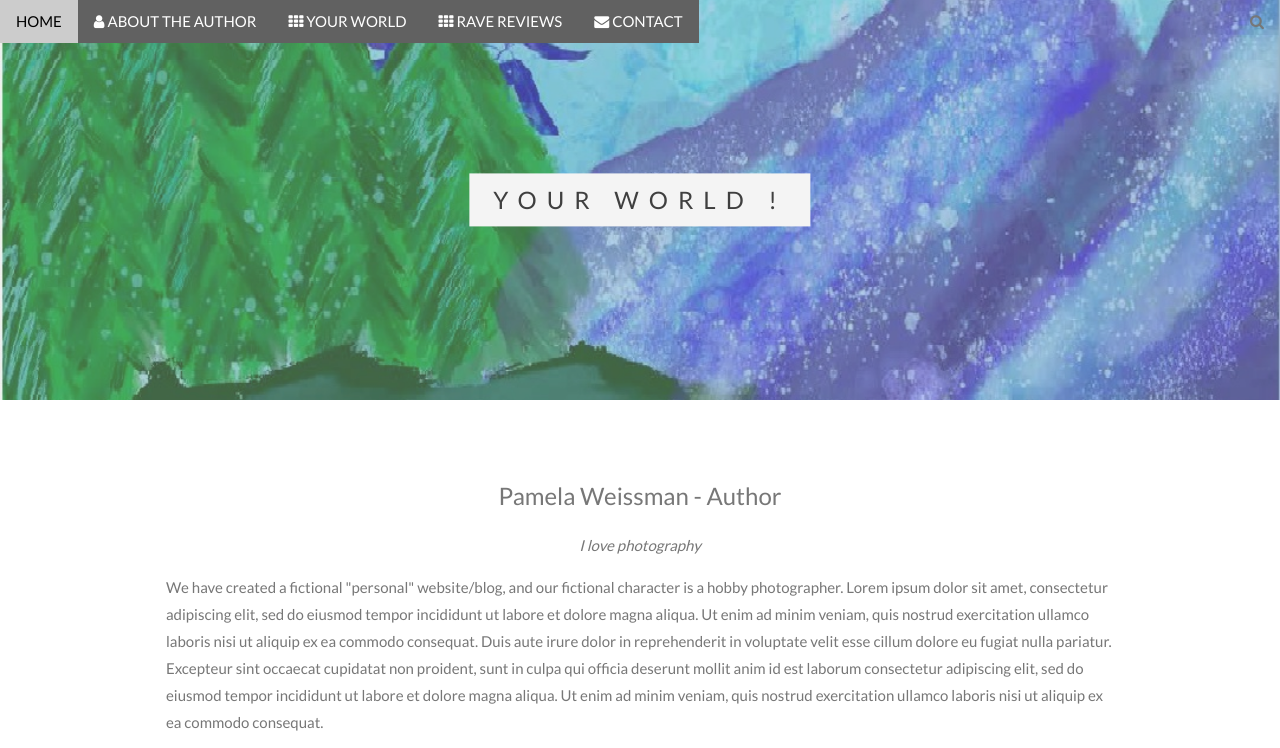
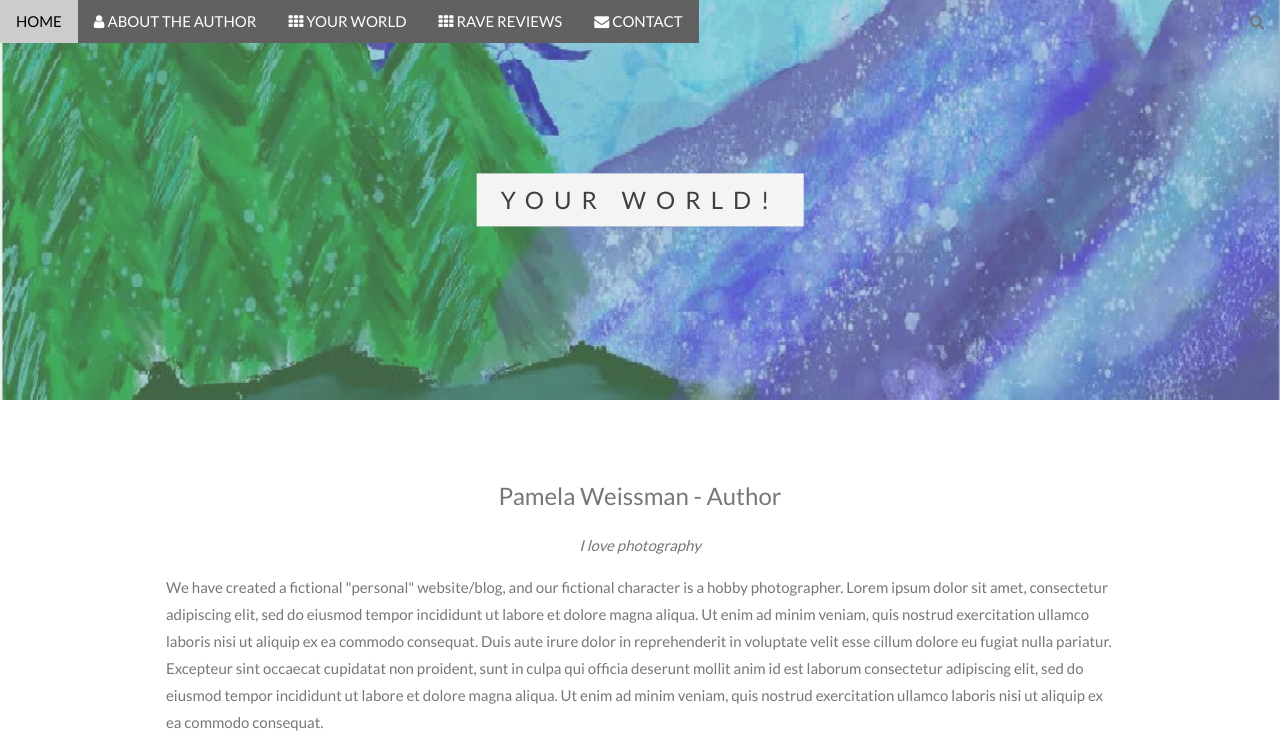
Before and after one commit to jpachino/PamelaWeissman, a plain HTML site: page index.html in a window 1280 px wide. Shown: the top 748 px of the page. Drawn offline with nearby package versions, Linux system fonts and the light colour scheme.

Commit message:
Add files via upload

```diff
--- a/index.html
+++ b/index.html
@@ -84,7 +84,7 @@ body, html {
 <!-- First Parallax Image with Logo Text -->
 <div class="bgimg-1 w3-display-container w3-opacity-min" id="home">
   <div class="w3-display-middle" style="white-space:nowrap;">
-    <span class="w3-center w3-padding-large w3-light-grey w3-xlarge w3-wide w3-animate-opacity">YOUR  <span class="w3-hide-small">WORLD</span> !</span>
+    <span class="w3-center w3-padding-large w3-light-grey w3-xlarge w3-wide w3-animate-opacity">YOUR WORLD! </span>
   </div>
 </div>
 
```
